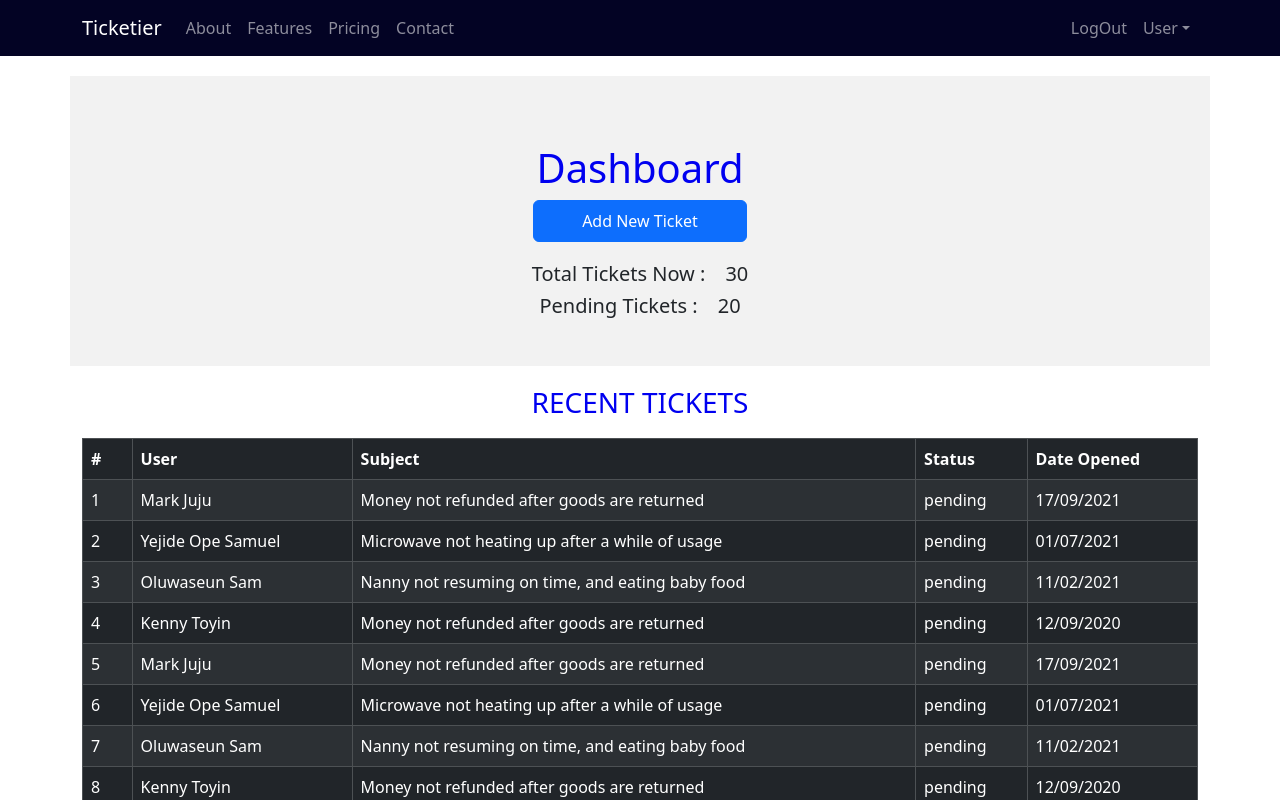
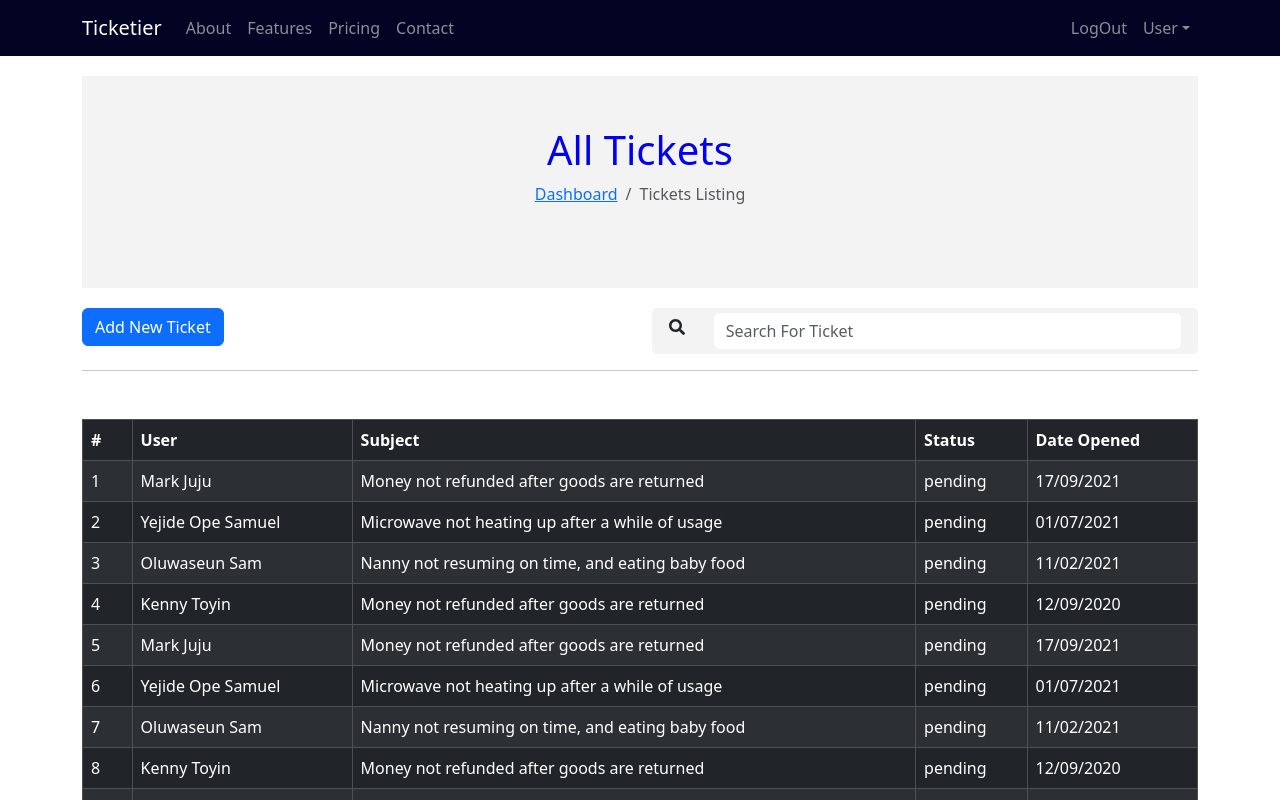
Before and after one commit to gentlesammy/Ticketier-frontend, a React (Create React App) app: page / in a window 1280 px wide. Shown: the top 800 px of the page. Built offline with nearby package versions, Linux system fonts and the light colour scheme.

Commit message:
ticket creation form, listing with search form and func added

```diff
--- a/src/App.css
+++ b/src/App.css
@@ -7,3 +7,8 @@
 h1, h2, h3{
   color: #0000f0
 }
+
+.breadcrumb{
+  margin-left: auto;
+  margin-right: auto;
+}
--- a/src/App.js
+++ b/src/App.js
@@ -7,6 +7,8 @@ import Button from 'react-bootstrap/Button';
 import Entry from './pages/entry/Entry';
 import DefaultLayouts from './layouts/DefaultLayouts';
 import Dashboard from './pages/dashboard/Dashboard';
+import CreateTicket from './pages/createTicket/CreateTicket';
+import TicketList from './pages/TicketList/TicketList';
 
 
 function App() {
@@ -14,7 +16,9 @@ function App() {
     <div className="App">
         {/* <Entry/> */}
         <DefaultLayouts>
-            <Dashboard/>
+            {/* <Dashboard/> */}
+            {/* <CreateTicket/> */}
+            <TicketList/>
         </DefaultLayouts>
     </div>
   );
--- /dev/null
+++ b/src/components/SearchTicket/SearchTicket.jsx
@@ -0,0 +1,26 @@
+import { Col, Form, Row, Column, Container } from 'react-bootstrap';
+import {FaSearch} from "react-icons/fa"
+import './searchticket.css';
+
+const SearchTicket = ({setStr}) => {
+    const onChangeHandler = (e) => {
+        setStr(e.target.value);
+    }
+    return (
+        <Form className="searchTicket_container" >
+            <Container>
+                <Row className="row">
+                    <Col className="SearcIcon" md={1} xs={3} ><FaSearch/></Col>
+                    <Col md={11} xs={9} >
+                        <Form.Control placeholder="Search For Ticket"
+                                type="text"
+                                onChange={onChangeHandler}
+                        />
+                    </Col>
+                </Row>
+            </Container>
+        </Form>
+    )
+}
+
+export default SearchTicket
--- /dev/null
+++ b/src/components/SearchTicket/searchticket.css
@@ -0,0 +1,15 @@
+.searchTicket_container .row{
+    background: #f3f3f3;
+    padding: 5px;
+    border-radius: 5px;
+}
+
+.searchTicket_container input{
+    border: none;
+    outline: none !important;
+
+}
+.searchTicket_container input:focus{
+    border: 0px !important;
+    outline: none !important;
+}
--- /dev/null
+++ b/src/components/ticketform/AddTicket.jsx
@@ -0,0 +1,102 @@
+import "./addticket.css";
+import {useState} from 'react'
+import { Form, Container, Row, Col, FloatingLabel, Button } from 'react-bootstrap'
+import { ToastContainer, toast } from 'react-toastify';
+import 'react-toastify/dist/ReactToastify.css';
+
+const AddTicket = () => {
+    const [subject, setSubject] = useState("");
+    const [senderName, setSenderName] = useState("");
+    const [message, setMessage] = useState("");
+    const [issuedDate, setIssuedDate] = useState("");
+    const errorNot = (msg) => toast.error(msg);
+
+    //onsubmit
+    const handleSubmit = (e) => {
+        e.preventDefault();
+        // validation of data
+        if(subject === "" || senderName==="" || message ==="" || issuedDate === ""){
+            console.log("hahah");
+            return errorNot("all fields are required");
+        }
+        if(senderName.length < 5){
+            return errorNot("The length of your Sender's name is too short, Write User's fullname");
+        }
+
+        if(message.length < 10){
+            return errorNot("The length of your message is too short, be expansive");
+        }
+        const data = {
+            subject,
+            senderName,
+            message,
+            issuedDate
+        }
+        console.log(data);
+
+
+    }
+
+
+
+    return (
+            <Container className="ticket_form_container">
+                <Row>
+                    <Col>
+                        <ToastContainer
+                            position="top-center"
+                            autoClose={3000}
+                            draggable
+                            pauseOnHover
+
+
+                        />
+                        <h4 className="text-center my-3">Enter Ticket Detail</h4>
+                        <Form className="my-3" onSubmit={handleSubmit}>
+                            <Form.Group className="mb-3" controlId="exampleForm.ControlInput1">
+                                <Form.Control type="text" placeholder="Enter Ticket Subject"  name="subject"
+                                    onChange= {(e)=> {setSubject(e.target.value)}}
+                                    value={subject}
+                                />
+                            </Form.Group>
+                            <Form.Group >
+                                <Form.Label className="text-black">
+                                    Date Found
+                                </Form.Label>
+                                <Form.Control
+                                    type="date"
+                                    onChange = {(e) => {setIssuedDate(e.target.value)}}
+                                    placehold="Date Found"
+                                    value={issuedDate}
+                                />
+
+                            </Form.Group>
+
+                            <Form.Group className="my-3" controlId="exampleForm.ControlInput1">
+                                <Form.Control type="text" placeholder="Enter Sender's Name"  name="sendername"
+                                    onChange= {(e)=> {setSenderName(e.target.value)}}
+                                    value={senderName}
+                                />
+                            </Form.Group>
+
+                            <FloatingLabel controlId="floatingTextarea2" label="Ticket Message">
+                                <Form.Control
+                                as="textarea"
+                                placeholder="Ticket Message"
+                                style={{ height: '150px' }}
+                                onChange= {(e)=> {setMessage(e.target.value)}}
+                                value={message}
+                                />
+                            </FloatingLabel>
+
+                            <Button variant="primary" type="submit" className="mt-4">
+                                Create Ticket
+                            </Button>
+                        </Form>
+                    </Col>
+                </Row>
+            </Container>
+    )
+}
+
+export default AddTicket
--- /dev/null
+++ b/src/pages/TicketList/TicketList.jsx
@@ -0,0 +1,62 @@
+
+import { useState, useEffect } from "react";
+import { Col, Container, Row,Breadcrumb, Button } from "react-bootstrap";
+import { TicketsList } from "../../assets/data/dummydata/ticketsdata";
+import SearchTicket from "../../components/SearchTicket/SearchTicket";
+import TicketTable from "../../components/tickettable/TicketTable";
+import "./ticketlist.css";
+
+const TicketList = () => {
+    const [str, setStr] = useState("");
+    const [filteredTicket, setFilteredTicket] = useState([]);
+    useEffect(() => {
+        filterTickets();
+      console.log(filteredTicket);
+    }, [str]);
+
+    const filterTickets = () => {
+        const matches = TicketsList.filter((ticket) => {
+            const subjectMatch = ticket.Subject
+            .toLowerCase()
+            .includes(str.toLowerCase());
+
+            const nameMatch = ticket.User
+            .toLowerCase()
+            .includes(str.toLowerCase());
+            return subjectMatch || nameMatch;
+        });
+
+        setFilteredTicket(matches);
+    }
+
+    return (
+        <Container>
+             <Row className="text-center heroSection">
+                <Col>
+                    <h1>All Tickets</h1>
+                     <Breadcrumb className="text-center breadcrumb">
+                        <Breadcrumb.Item href="/dashboard">Dashboard</Breadcrumb.Item>
+                        <Breadcrumb.Item active>Tickets Listing</Breadcrumb.Item>
+                    </Breadcrumb>
+                </Col>
+            </Row>
+
+            <Row>
+                <Col>
+                    <Button variant="primary">Add New Ticket</Button>
+                </Col>
+                <Col className="text-right">
+                    <SearchTicket setStr={setStr}/>
+                </Col>
+            </Row>
+                <hr/>
+            <Row className="my-5">
+                <Col>
+                    <TicketTable TicketsList={filteredTicket}/>
+                </Col>
+            </Row>
+        </Container>
+    )
+}
+
+export default TicketList
--- /dev/null
+++ b/src/pages/createTicket/CreateTicket.jsx
@@ -0,0 +1,37 @@
+import "./createticket.css"
+import Container from 'react-bootstrap/Container';
+import Row from 'react-bootstrap/Row';
+import Col from 'react-bootstrap/Col';
+import Button from 'react-bootstrap/Button';
+import { Breadcrumb } from "react-bootstrap";
+import AddTicket from "../../components/ticketform/AddTicket";
+import { Card } from "react-bootstrap"
+
+const CreateTicket = () => {
+    return (
+        <Container>
+            <Row className="text-center heroSection">
+                <Col>
+                    <h1>ADD NEW TICKET</h1>
+                     <Breadcrumb className="text-center breadcrumb">
+                        <Breadcrumb.Item href="/dashboard">Dashboard</Breadcrumb.Item>
+                        <Breadcrumb.Item active>Create Ticket</Breadcrumb.Item>
+                    </Breadcrumb>
+                </Col>
+            </Row>
+
+            <Row className="py-4">
+                <Col className="text-center card_container">
+
+                    <Card style={{ width: '20rem' }} className="cardy">
+                        <Card.Body>
+                           <AddTicket/>
+                        </Card.Body>
+                    </Card>
+                </Col>
+            </Row>
+        </Container>
+    )
+}
+
+export default CreateTicket
--- /dev/null
+++ b/src/pages/createTicket/createticket.css
@@ -0,0 +1,10 @@
+.card_container .cardy{
+    margin-left: auto;
+    margin-right: auto;
+}
+
+.heroSection{
+    padding: 50px 20px;
+    background: #f3f3f3;
+    margin: 20px 0px;
+}
```
Also changed, not shown: src/components/ticketform/addticket.css (added), src/pages/TicketList/ticketlist.css (added).
